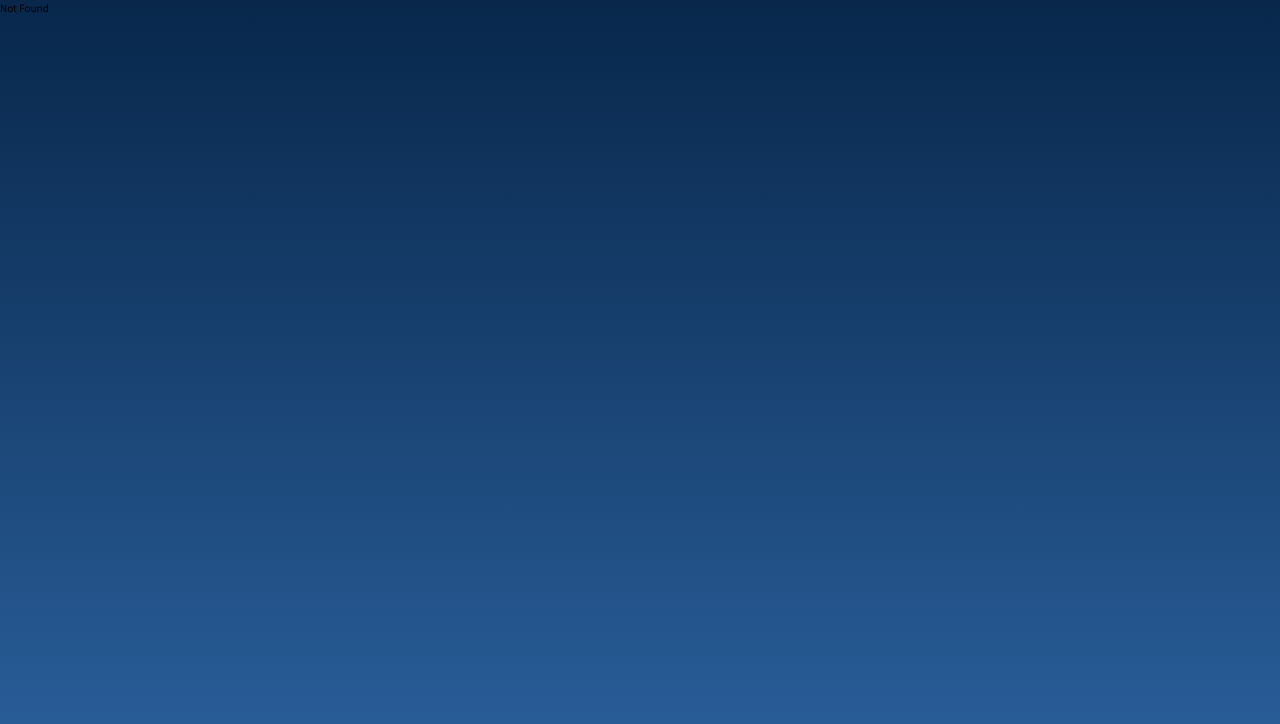
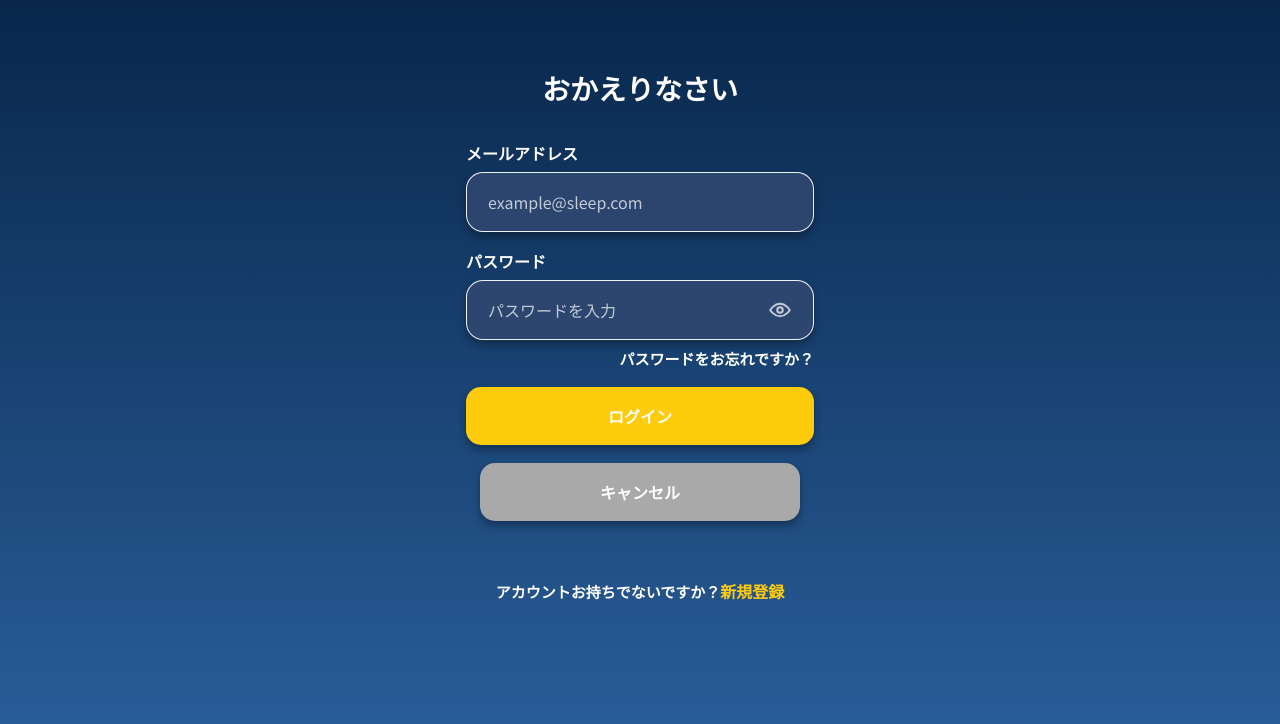
Before and after one commit to Sleepy-ECC/sleep_check, a React (Vite) app: page /login in a window 1280 px wide. Shown: the top 724 px of the page. Built offline with nearby package versions, Linux system fonts and the light colour scheme.

Commit message:
認証機能のためのフォームとスタイルを追加し、ルーティングを設定

```diff
--- /dev/null
+++ b/src/components/AuthField/AuthField.css
@@ -0,0 +1,66 @@
+.auth_field {
+    display: flex;
+    flex-direction: column;
+    gap: 8px;
+    margin-bottom: 18px;
+}
+
+.auth_field span {
+    font-size: 1.6rem;
+    font-weight: 700;
+    line-height: 1.4;
+}
+
+.auth_field input {
+    width: 100%;
+    height: 60px;
+    padding: 0 21px;
+    border: 1.4px solid rgba(255, 255, 255, 0.92);
+    border-radius: 17px;
+    background-color: rgba(48, 72, 112, 0.9);
+    box-shadow: 0 5px 9px rgba(0, 0, 0, 0.32);
+    color: #fff;
+    font-size: 1.6rem;
+    font-weight: 500;
+}
+
+.auth_field input::placeholder {
+    color: rgba(255, 255, 255, 0.72);
+}
+
+.auth_field input:focus {
+    border-color: #fff;
+    box-shadow:
+        0 5px 9px rgba(0, 0, 0, 0.32),
+        0 0 0 3px rgba(255, 203, 13, 0.25);
+}
+
+.auth_password_input {
+    position: relative;
+}
+
+.auth_password_input input {
+    padding-right: 59px;
+}
+
+.auth_password_input button {
+    position: absolute;
+    top: 50%;
+    right: 18px;
+    width: 32px;
+    height: 32px;
+    display: grid;
+    place-items: center;
+    transform: translateY(-50%);
+    color: rgba(255, 255, 255, 0.72);
+}
+
+.auth_password_input svg {
+    width: 24px;
+    height: 24px;
+    fill: none;
+    stroke: currentColor;
+    stroke-width: 2;
+    stroke-linecap: round;
+    stroke-linejoin: round;
+}
--- /dev/null
+++ b/src/components/AuthField/AuthField.tsx
@@ -0,0 +1,39 @@
+import type { InputHTMLAttributes, ReactNode } from "react";
+import { useState } from "react";
+import EyeIcon from "../EyeIcon/EyeIcon";
+import "./AuthField.css";
+
+type Props = InputHTMLAttributes<HTMLInputElement> & {
+    label: string;
+    after?: ReactNode;
+    className?: string;
+    showPasswordToggle?: boolean;
+};
+
+function AuthField({ label, after, className = "", showPasswordToggle = false, type = "text", ...inputProps }: Props) {
+    const [showPassword, setShowPassword] = useState(false);
+    const inputType = showPasswordToggle && showPassword ? "text" : type;
+
+    return (
+        <label className={`auth_field ${className}`.trim()}>
+            <span>{label}</span>
+            {showPasswordToggle ? (
+                <div className="auth_password_input">
+                    <input type={inputType} {...inputProps} />
+                    <button
+                        type="button"
+                        aria-label={showPassword ? `${label}を非表示` : `${label}を表示`}
+                        onClick={() => setShowPassword((value) => !value)}
+                    >
+                        <EyeIcon />
+                    </button>
+                </div>
+            ) : (
+                <input type={type} {...inputProps} />
+            )}
+            {after}
+        </label>
+    );
+}
+
+export default AuthField;
--- /dev/null
+++ b/src/components/AuthForm/AuthForm.css
@@ -0,0 +1,59 @@
+.auth_page {
+    min-height: 100vh;
+    display: flex;
+    justify-content: center;
+    align-items: flex-start;
+    padding: 72px 27px 28px;
+    color: #fff;
+}
+
+.auth_form {
+    width: min(100%, 348px);
+    display: flex;
+    flex-direction: column;
+}
+
+.auth_form h1 {
+    margin-bottom: 36px;
+    text-align: center;
+    font-size: 2.8rem;
+    font-weight: 800;
+    line-height: 1.2;
+}
+
+.auth_submit_btn {
+    width: 100%;
+    height: 58px;
+    margin-top: 10px;
+    border-radius: 15px;
+    background-color: #ffcb0d;
+    box-shadow: 0 5px 9px rgba(0, 0, 0, 0.32);
+    color: #fff;
+    font-size: 1.6rem;
+    font-weight: 800;
+}
+
+.auth_submit_btn:active {
+    transform: translateY(1px);
+}
+
+.cancel_btn {
+    width: calc(100% - 28px);
+    height: 58px;
+    display: flex;
+    justify-content: center;
+    align-items: center;
+    align-self: center;
+    margin-top: 18px;
+    border-radius: 15px;
+    background-color: #a9a9a9;
+    box-shadow: 0 5px 9px rgba(0, 0, 0, 0.32);
+    color: #fff;
+    font-size: 1.6rem;
+    font-weight: 800;
+    text-decoration: none;
+}
+
+.cancel_btn:active {
+    transform: translateY(1px);
+}
--- /dev/null
+++ b/src/components/AuthForm/AuthForm.tsx
@@ -0,0 +1,28 @@
+import type { ReactNode } from "react";
+import "./AuthForm.css";
+
+type AuthFormProps = {
+    title: string;
+    ariaLabel: string;
+    submitText: string;
+    children: ReactNode;
+    secondaryAction?: ReactNode;
+    footer?: ReactNode;
+    submitClassName?: string;
+};
+
+export function AuthForm({ title, ariaLabel, submitText, children, secondaryAction, footer, submitClassName = "" }: AuthFormProps) {
+    return (
+        <main className="auth_page">
+            <form className="auth_form" aria-label={ariaLabel}>
+                <h1>{title}</h1>
+                {children}
+                <button className={`auth_submit_btn ${submitClassName}`.trim()} type="submit">
+                    {submitText}
+                </button>
+                {secondaryAction}
+                {footer}
+            </form>
+        </main>
+    );
+}
--- /dev/null
+++ b/src/components/EyeIcon/EyeIcon.tsx
@@ -0,0 +1,10 @@
+function EyeIcon() {
+    return (
+        <svg viewBox="0 0 24 24" aria-hidden="true">
+            <path d="M2.25 12s3.6-6.25 9.75-6.25S21.75 12 21.75 12 18.15 18.25 12 18.25 2.25 12 2.25 12Z" />
+            <circle cx="12" cy="12" r="2.75" />
+        </svg>
+    );
+}
+
+export default EyeIcon;
--- a/src/page/Top/Top.tsx
+++ b/src/page/Top/Top.tsx
@@ -20,7 +20,7 @@ function Top() {
                     </Link>
                 </div>
                 <div className="foot_link">
-                    <Link to="/">ログイン・新規登録はこちら</Link>
+                    <Link to="/login">ログイン・新規登録はこちら</Link>
                 </div>
             </div>
         </>
--- /dev/null
+++ b/src/page/login/login.css
@@ -0,0 +1,31 @@
+.password_field {
+    margin-bottom: 18px;
+}
+
+.forgot_password_link {
+    align-self: flex-end;
+    color: #fff;
+    font-size: 1.5rem;
+    font-weight: 700;
+    line-height: 1.4;
+    text-decoration: none;
+}
+
+.login_submit_btn {
+    margin-top: 0;
+}
+
+.register_guidance {
+    margin-top: 58px;
+    text-align: center;
+    font-size: 1.5rem;
+    font-weight: 700;
+    line-height: 1.5;
+}
+
+.register_guidance a {
+    color: #ffcb0d;
+    font-size: 1.6rem;
+    font-weight: 800;
+    text-decoration: none;
+}
--- /dev/null
+++ b/src/page/login/login.tsx
@@ -0,0 +1,43 @@
+import { Link } from "@tanstack/react-router";
+import AuthField from "../../components/AuthField/AuthField";
+import { AuthForm } from "../../components/AuthForm/AuthForm";
+import "./login.css";
+
+function Login() {
+    return (
+        <AuthForm
+            title="おかえりなさい"
+            ariaLabel="ログイン"
+            submitText="ログイン"
+            submitClassName="login_submit_btn"
+            secondaryAction={
+                <Link className="cancel_btn" to="/">
+                    キャンセル
+                </Link>
+            }
+            footer={
+                <p className="register_guidance">
+                    アカウントお持ちでないですか？
+                    <Link to="/register">新規登録</Link>
+                </p>
+            }
+        >
+            <AuthField label="メールアドレス" type="email" placeholder="example@sleep.com" autoComplete="email" />
+            <AuthField
+                label="パスワード"
+                type="password"
+                placeholder="パスワードを入力"
+                autoComplete="current-password"
+                className="password_field"
+                showPasswordToggle
+                after={
+                    <Link className="forgot_password_link" to="/">
+                        パスワードをお忘れですか？
+                    </Link>
+                }
+            />
+        </AuthForm>
+    );
+}
+
+export default Login;
--- /dev/null
+++ b/src/page/register/register.tsx
@@ -0,0 +1,31 @@
+import { Link } from "@tanstack/react-router";
+import AuthField from "../../components/AuthField/AuthField";
+import { AuthForm } from "../../components/AuthForm/AuthForm";
+
+function Register() {
+    return (
+        <AuthForm
+            title="新規登録"
+            ariaLabel="新規登録"
+            submitText="アカウント作成"
+            secondaryAction={
+                <Link className="cancel_btn" to="/">
+                    キャンセル
+                </Link>
+            }
+        >
+            <AuthField label="名前" type="text" placeholder="ひつじぃ" autoComplete="name" />
+            <AuthField label="メールアドレス" type="email" placeholder="example@sleep.com" autoComplete="email" />
+            <AuthField label="パスワード" type="password" placeholder="8文字以上" autoComplete="new-password" showPasswordToggle />
+            <AuthField
+                label="パスワード（確認）"
+                type="password"
+                placeholder="パスワードを再入力"
+                autoComplete="new-password"
+                showPasswordToggle
+            />
+        </AuthForm>
+    );
+}
+
+export default Register;
--- a/src/router.tsx
+++ b/src/router.tsx
@@ -3,6 +3,8 @@ import Top from "./page/Top/Top";
 import Diagnosis from "./page/Diagnosis/Diagnosis";
 import Choice from "./page/Choice/Choice";
 import Shuffle from "./page/Shuffle/Shuffle";
+import Register from "./page/register/register";
+import Login from "./page/login/login";
 
 const rootRoute = createRootRoute();
 
@@ -30,7 +32,19 @@ const shuffleRoute = createRoute({
     component: Shuffle,
 });
 
-const routeTree = rootRoute.addChildren([topRoute, diagnosisRoute, choiceRoute, shuffleRoute]);
+const registerRoute = createRoute({
+    getParentRoute: () => rootRoute,
+    path: "/register",
+    component: Register,
+});
+
+const loginRoute = createRoute({
+    getParentRoute: () => rootRoute,
+    path: "/login",
+    component: Login,
+});
+
+const routeTree = rootRoute.addChildren([topRoute, diagnosisRoute, choiceRoute, shuffleRoute, registerRoute, loginRoute]);
 
 export const router = createRouter({
     routeTree,
```
Also changed, not shown: 1 other file (tests, documents, lock files or other folders).
